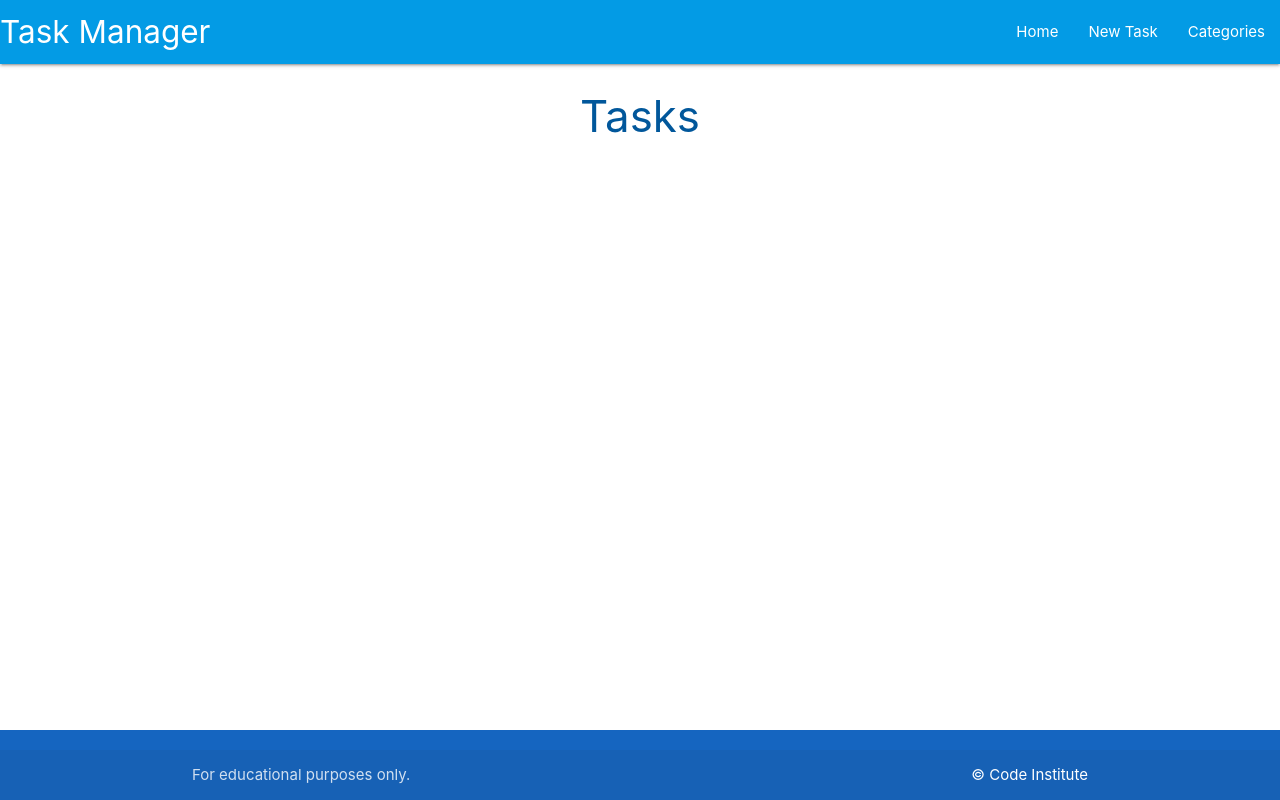
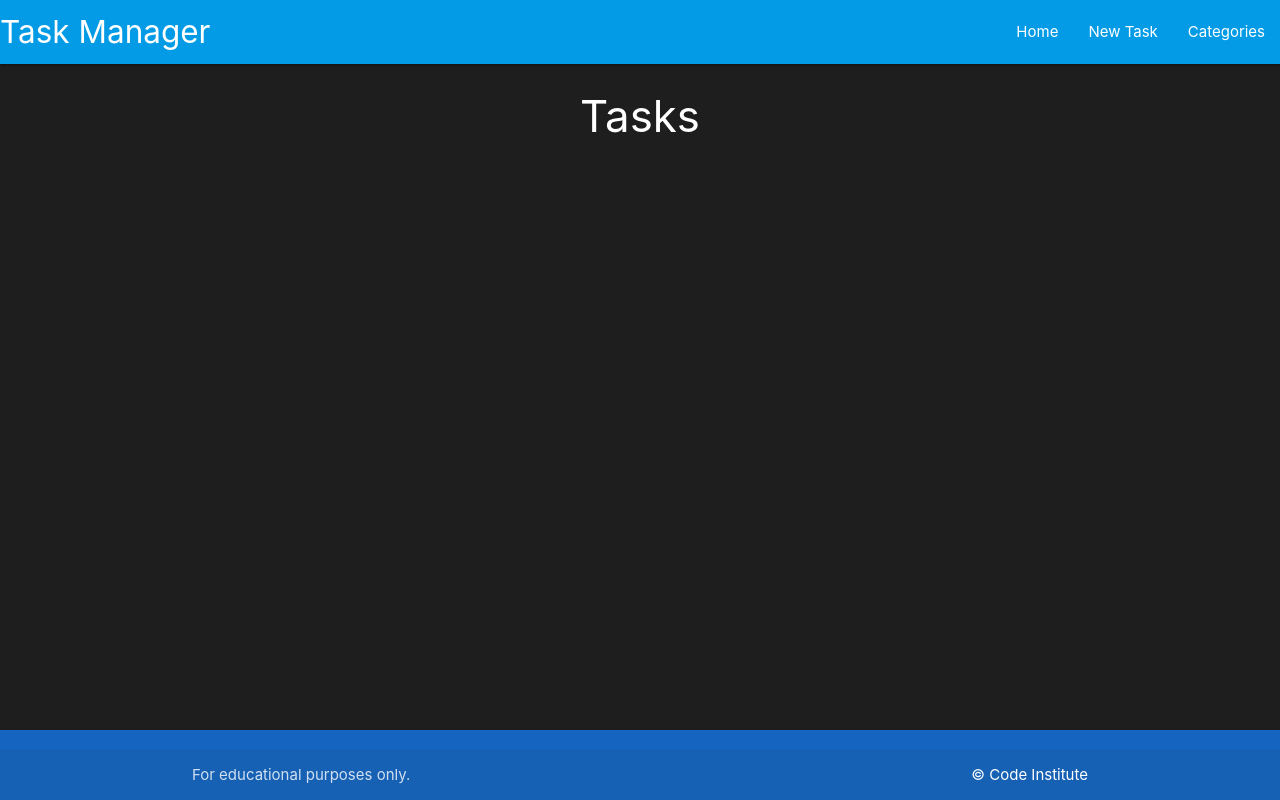
Before and after one commit to joshfreeman00/task-manager-WT, a Flask app: page / in a window 1280 px wide. Run offline with Flask 2, Linux system fonts and the light colour scheme; some libraries are stand-ins or nearby versions.

Commit message:
Change color scheme for ux

```diff
--- a/taskmanager/static/css/style.css
+++ b/taskmanager/static/css/style.css
@@ -2,6 +2,7 @@
     display: flex;
     min-height: 100vh;
     flex-direction: column;
+    background-color: #1e1e1e;
   }
 
   main {
--- a/taskmanager/templates/add_category.html
+++ b/taskmanager/templates/add_category.html
@@ -1,7 +1,7 @@
 {% extends "base.html" %}
 {% block content %}
 
-<h3 class="light-blue-text text-darken-4 center-align">Add Category</h3>
+<h3 class="white-text center-align">Add Category</h3>
 
 <div class="row card-panel grey lighten-5">
     <form class="col s12" method="POST" action="{{ url_for('add_category') }}">
--- a/taskmanager/templates/categories.html
+++ b/taskmanager/templates/categories.html
@@ -1,7 +1,7 @@
 {% extends "base.html" %}
 {% block content %}
 
-<h3 class="light-blue-text text-darken-4 center-align">Categories</h3>
+<h3 class="white-text center-align">Categories</h3>
 
 <div class="row">
     <div class="col s12 center-align">
--- a/taskmanager/templates/tasks.html
+++ b/taskmanager/templates/tasks.html
@@ -1,6 +1,6 @@
 {% extends "base.html" %}
 {% block content %}
 
-<h3 class="light-blue-text text-darken-4 center-align">Tasks</h3>
+<h3 class="white-text center-align">Tasks</h3>
 
 {% endblock %}
```
